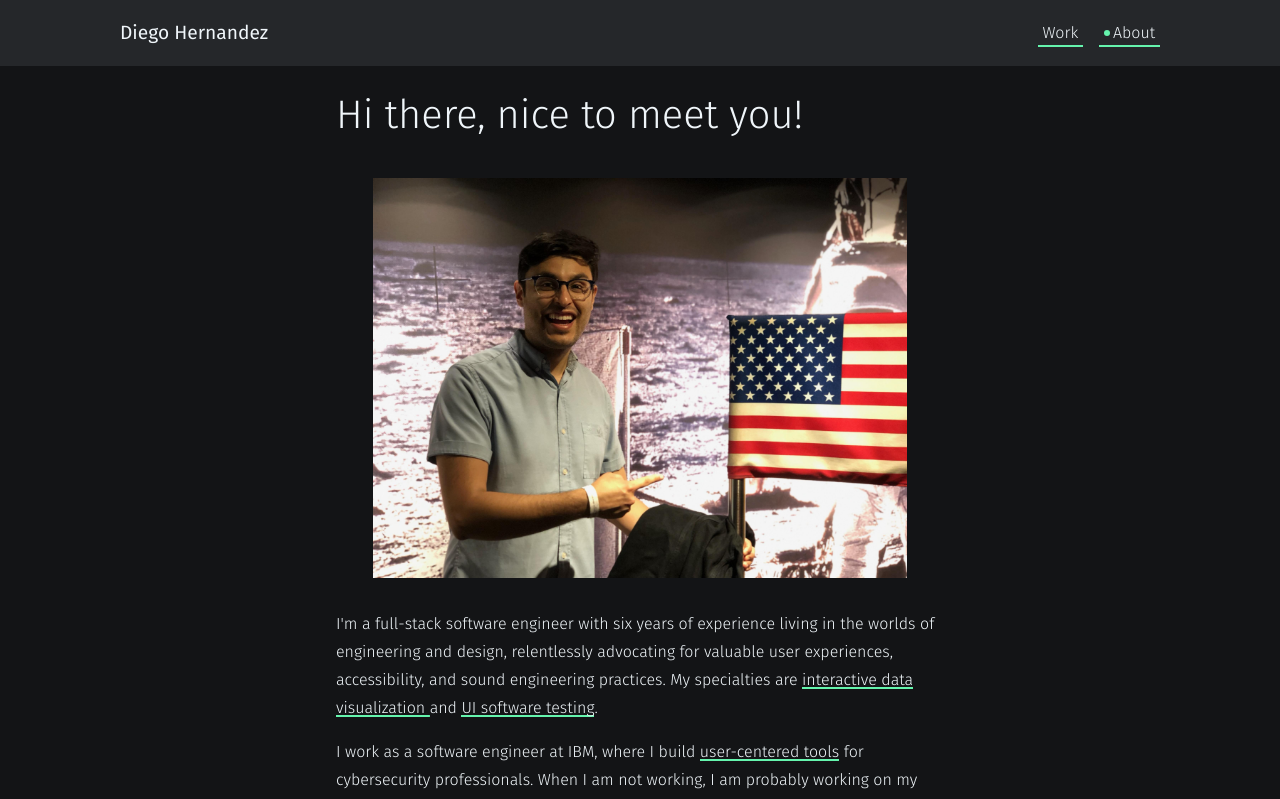
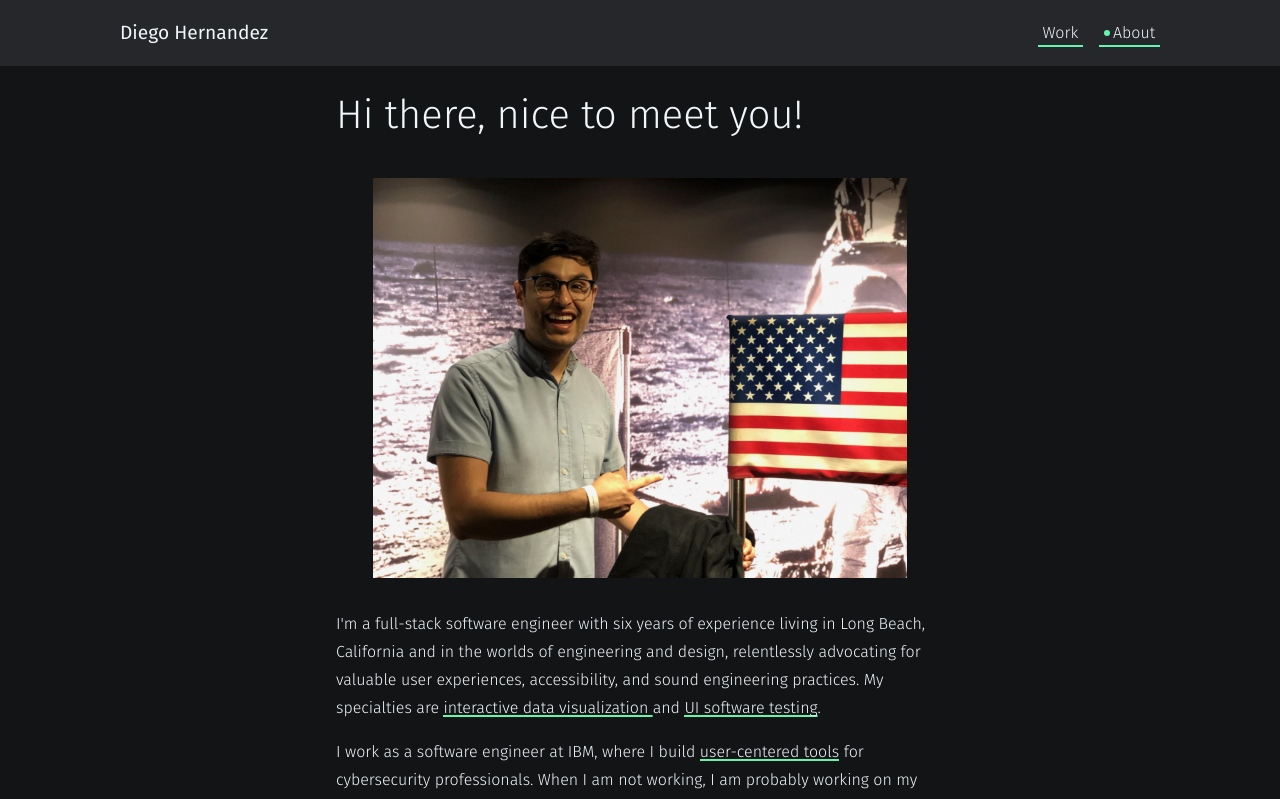
Before and after one commit to diego-codes/diego-codes.github.io, a Next.js app: page /about in a window 1280 px wide. Shown: the top 799 px of the page. Built offline with nearby package versions, Linux system fonts and the light colour scheme.

Commit message:
docs: add location

```diff
--- a/pages/about.jsx
+++ b/pages/about.jsx
@@ -13,9 +13,9 @@ export default function AboutPage() {
         />
         <p>
           I&apos;m a full-stack software engineer with six years of experience
-          living in the worlds of engineering and design, relentlessly
-          advocating for valuable user experiences, accessibility, and sound
-          engineering practices. My specialties are{' '}
+          living in Long Beach, California and in the worlds of engineering and
+          design, relentlessly advocating for valuable user experiences,
+          accessibility, and sound engineering practices. My specialties are{' '}
           <Link href="/projects/bigfix-alluvial" passHref>
             <StyledLink>interactive data visualization </StyledLink>
           </Link>{' '}
```
